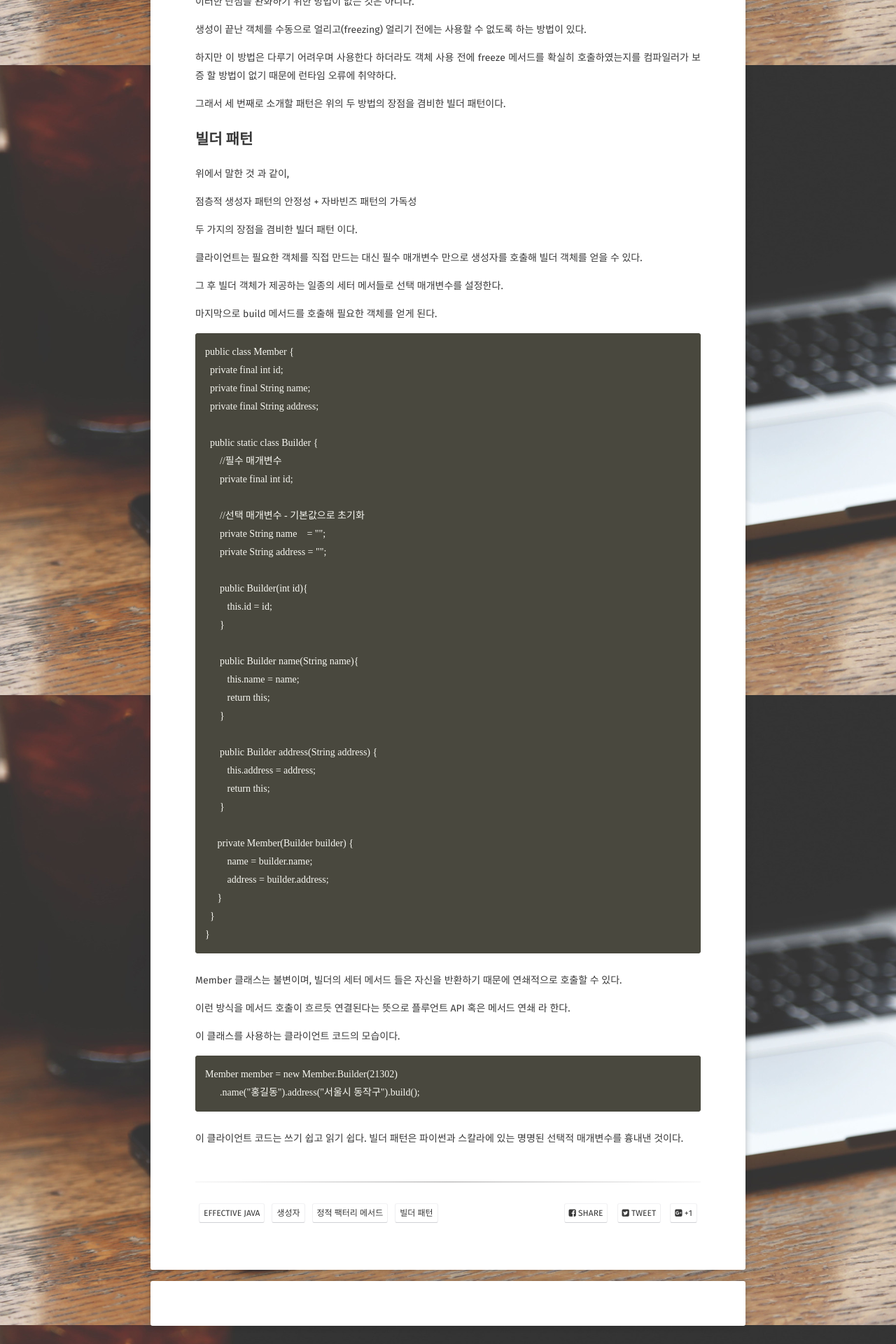
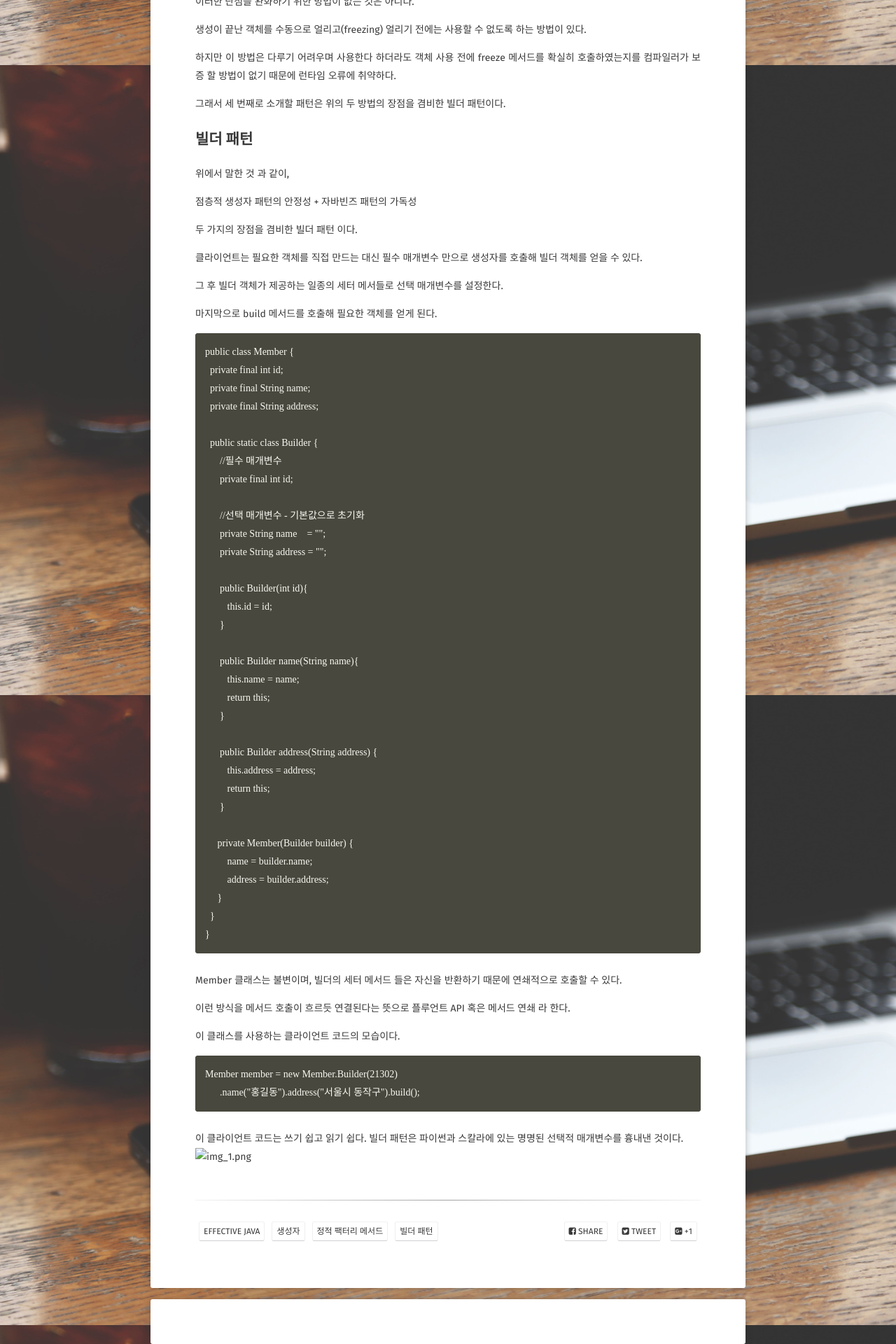
Before and after one commit to ymym-j/ymym-j.github.com, a Jekyll site: the page built from _posts/2021-06-13-effective-java-02-02.md, in a window 1280 px wide. Shown: the part 2607-4527 px from the top of the page at 70% size. Built offline with Jekyll 4.4.1, drawn with Linux system fonts in a browser that asks for light colours; some web fonts are replaced; comment, search, counter and statistics services are not loaded.

Commit message:
게시글 테스트

````diff
--- a/_posts/2021-06-13-effective-java-02-02.md
+++ b/_posts/2021-06-13-effective-java-02-02.md
@@ -167,3 +167,4 @@
 ```
 
 이 클라이언트 코드는 쓰기 쉽고 읽기 쉽다. 빌더 패턴은 파이썬과 스칼라에 있는 명명된 선택적 매개변수를 흉내낸 것이다.
+![img_1.png](img_1.png)
````
Also changed, not shown: _posts/img.png (added), _posts/img_1.png (added).
